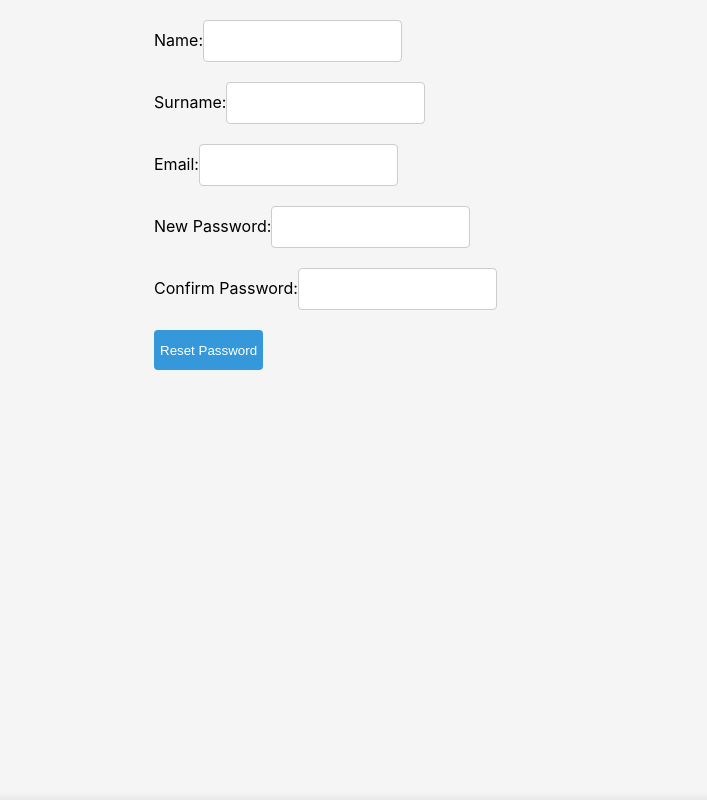
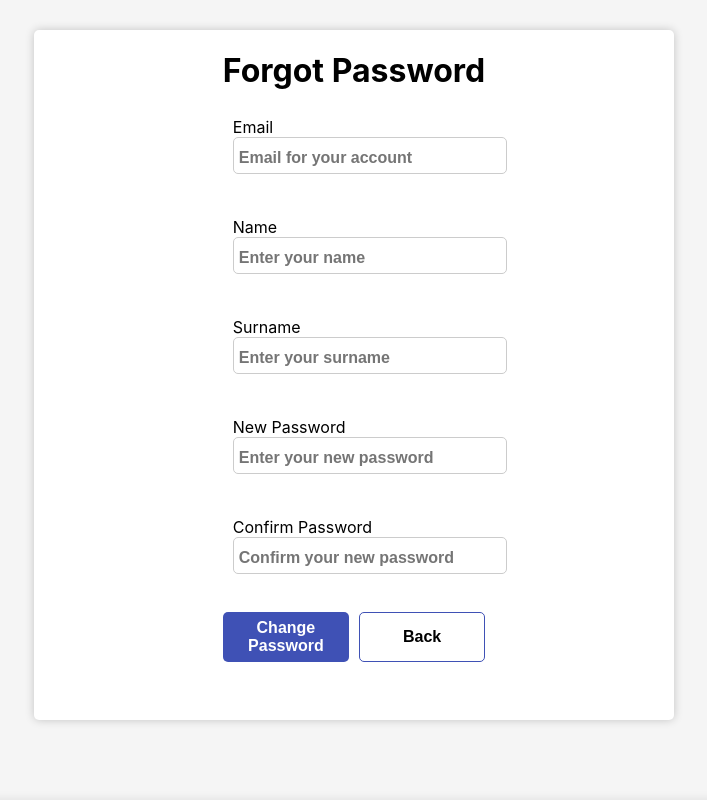
Before and after one commit to Stasnislau/embassy, a React (Create React App) app: page /forgot-password in a window 1280 px wide. Shown: the top 800 px of the page, without its empty margins (286-993 px from the left). Built offline with nearby package versions, Linux system fonts and the light colour scheme.

Commit message:
improved forgot password pge

```diff
--- a/src/Components/Footer/index.scss
+++ b/src/Components/Footer/index.scss
@@ -61,6 +61,7 @@
     font-weight: 300;
     letter-spacing: 1px;
     color: #000;
+    text-decoration: none;
   }
   .footer-container-right-links {
     display: grid;
--- a/src/Pages/ForgotPasswordPage/index.scss
+++ b/src/Pages/ForgotPasswordPage/index.scss
@@ -1,21 +1,77 @@
-.forgot-password-container {
-  max-width: 400px;
-  margin: 0 auto;
-  padding: 20px;
-  .form-group {
-    margin-bottom: 20px;
-  }
-  .form-control {
-    height: 40px;
-    border-radius: 4px;
-    border: 1px solid #ccc;
-    padding: 0 10px;
-  }
-  .btn {
-    height: 40px;
-    border-radius: 4px;
-    background-color: #3498db;
-    color: #fff;
-    border: none;
+.forgot-password-container{
+  display: flex;
+  flex-direction: column;
+  justify-content: center;
+  align-items: center;
+  height: 90vh;
+  .forgot-password-form-container {
+    display: flex;
+    margin-top: 30px;
+    width: 50%;
+    height: 100%;
+    flex-direction: column;
+    align-items: center;
+    background-color: #fff;
+    border-radius: 5px;
+    box-shadow: 0 0 10px 0 rgba(0, 0, 0, 0.2);
+    .form-control {
+      padding: 5px 10px;
+      width: 100%;
+      min-height: 90px;
+      display: flex;
+      flex-direction: column;
+      justify-content: flex-start;
+    }
+    .input-field {
+      width: 100%;
+      height: 30px;
+      border: 1px solid #ccc;
+      border-radius: 5px;
+      padding: 5px 5px 0 5px;
+      font-size: 16px;
+      font-weight: 600;
+      outline: none;
+    }
+    .buttons-container {
+      display: flex;
+      flex-direction: row;
+      gap: 10px;
+      justify-content: space-between;
+      height: fit-content;
+    }
+    .submit-button {
+      width: 49%;
+      height: 50px;
+      background-color: #3f51b5;
+      color: #fff;
+      border: none;
+      border-radius: 5px;
+      font-size: 16px;
+      font-weight: 600;
+      cursor: pointer;
+    }
+    .submit-button:hover {
+      background-color: #303f9f;
+      scale: 1.01;
+      transition: 0.2s;
+      box-shadow: 0 0 10px 0 rgba(0, 0, 0, 0.2);
+    }
+    .back-button {
+      width: 49%;
+      height: 50px;
+      background-color: white;
+      border: 1px solid #3f51b5;
+      border-radius: 5px;
+      font-size: 16px;
+      font-weight: 600;
+      cursor: pointer;
+    }
+    .back-button:hover {
+      background-color: white;
+      border: 1px solid #3f51b5;
+      scale: 1.01;
+      transition: 0.2s;
+      box-shadow: 0 0 10px 0 rgba(0, 0, 0, 0.2);
+    }
   }
 }
--- a/src/Pages/ForgotPasswordPage/index.tsx
+++ b/src/Pages/ForgotPasswordPage/index.tsx
@@ -1,6 +1,7 @@
 import React from "react";
 import "./index.scss";
-import { Formik, Form, Field } from "formik";
+import { Formik, Form, Field, ErrorMessage } from "formik";
+import TextError from "../../Components/TextError";
 import * as Yup from "yup";
 
 const ForgotPassword: React.FC = () => {
@@ -19,56 +20,99 @@ const ForgotPassword: React.FC = () => {
   const handleSubmit = (values: any) => {
     console.log(values);
   };
-
-  return (
-    <div className="forgot-password-container">
-      <Formik
-        initialValues={{
+  const initialValues = {
     name: "",
     surname: "",
     email: "",
     newPassword: "",
     confirmPassword: "",
-        }}
+  };
+
+  return (
+    <div className="forgot-password-container">
+      <div className="forgot-password-form-container">
+        <Formik
           validationSchema={validationSchema}
           onSubmit={handleSubmit}
+          initialValues={initialValues}
         >
-        {() => (
           <Form>
-            <div className="form-group">
-              <label htmlFor="name">Name:</label>
-              <Field type="text" name="name" className="form-control" />
+            <h1>Forgot Password</h1>
+            <div className="form-control">
+              <label htmlFor="email">Email</label>
+              <Field
+                className="input-field"
+                id="email"
+                name="email"
+                type="email"
+                placeholder="Email for your account"
+              />
+
+              <ErrorMessage name="email" component={TextError} />
             </div>
-            <div className="form-group">
-              <label htmlFor="surname">Surname:</label>
-              <Field type="text" name="surname" className="form-control" />
+
+            <div className="form-control">
+              <label htmlFor="name">Name</label>
+              <Field
+                id="name"
+                name="name"
+                type="text"
+                placeholder="Enter your name"
+                className="input-field"
+              />
+              <ErrorMessage name="name" component={TextError} />
             </div>
-            <div className="form-group">
-              <label htmlFor="email">Email:</label>
-              <Field type="email" name="email" className="form-control" />
+            <div className="form-control">
+              <label htmlFor="surname">Surname</label>
+              <Field
+                id="surname"
+                name="surname"
+                type="text"
+                placeholder="Enter your surname"
+                className="input-field"
+              />
+              <ErrorMessage name="surname" component={TextError} />
             </div>
-            <div className="form-group">
-              <label htmlFor="newPassword">New Password:</label>
+            <div className="form-control">
+              <label htmlFor="newPassword">New Password</label>
               <Field
+                id="newPassword"
+                name="newPassword"
                 type="password"
-                name="newPassword"
-                className="form-control"
+                className="input-field"
+                placeholder="Enter your new password"
               />
+              <ErrorMessage name="newPassword" component={TextError} />
             </div>
-            <div className="form-group">
-              <label htmlFor="confirmPassword">Confirm Password:</label>
+            <div className="form-control">
+              <label htmlFor="confirmPassword">Confirm Password</label>
               <Field
+                id="confirmPassword"
+                name="confirmPassword"
                 type="password"
-                name="confirmPassword"
-                className="form-control"
+                className="input-field"
+                placeholder="Confirm your new password"
               />
+              <ErrorMessage name="confirmPassword" component={TextError} />
             </div>
-            <button type="submit" className="btn btn-primary">
-              Reset Password
+
+            <div className="buttons-container">
+              <button type="submit" className="submit-button">
+                Change Password
               </button>
+              <button
+                className="back-button"
+                type="button"
+                onClick={() => {
+                  window.location.href = "/login";
+                }}
+              >
+                Back
+              </button>
+            </div>
           </Form>
-        )}
         </Formik>
+      </div>
     </div>
   );
 };
```
Lines whose indentation alone changed are shown as unchanged.
